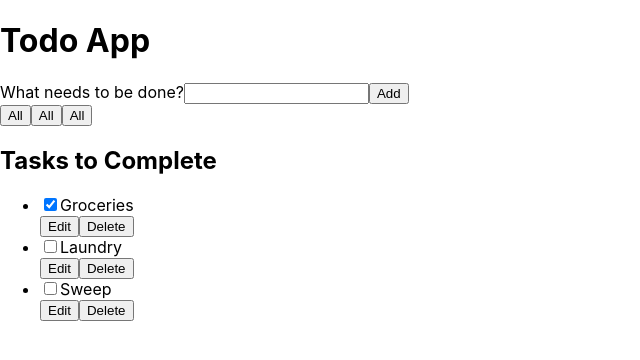
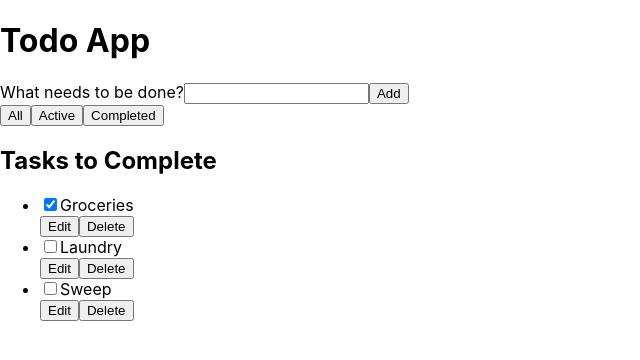
Before and after one commit to MichelleRS/moz-todo-react, a React (Create React App) app: page / in a window 1280 px wide. Shown: the top 360 px of the page, without its empty margins (0-640 px from the left). Built offline with nearby package versions, Linux system fonts and the light colour scheme.

Commit message:
Render filter buttons

```diff
--- a/src/App.js
+++ b/src/App.js
@@ -75,20 +75,23 @@ function App(props) {
     />
   ));
 
+  // initialize variable for list of filter names
+  const filterList = FILTER_NAMES.map((name) => (
+    <FilterButton
+      key={name}
+      name={name}
+      isPressed={name === filter}
+      setFilter={setFilter}
+    />
+  ));
+
   return (
     <main>
       <h1>Todo App</h1>
       {/* form for user task input */}
       <Form addTask={addTask} />
       {/* filter buttons */}
-      <div>
-        {/* all tasks */}
-        <FilterButton />
-        {/* TODO active tasks */}
-        <FilterButton />
-        {/* TODO completed tasks */}
-        <FilterButton />
-      </div>
+      <div>{filterList}</div>
       {/* TODO total tasks */}
       <h2>Tasks to Complete</h2>
       {/* list of tasks: list item with checkbox and update buttons */}
--- a/src/components/FilterButton.js
+++ b/src/components/FilterButton.js
@@ -1,10 +1,14 @@
 import React from "react";
 
-function FilterButton() {
+function FilterButton(props) {
   return (
-    <button type="button" aria-pressed="true">
+    <button
+      type="button"
+      aria-pressed={props.isPressed}
+      onClick={() => props.setFilter(props.name)}
+    >
       <span className="visually-hidden">show</span>
-      <span>All</span>
+      <span>{props.name}</span>
       <span className="visually-hidden">tasks</span>
     </button>
   );
```
